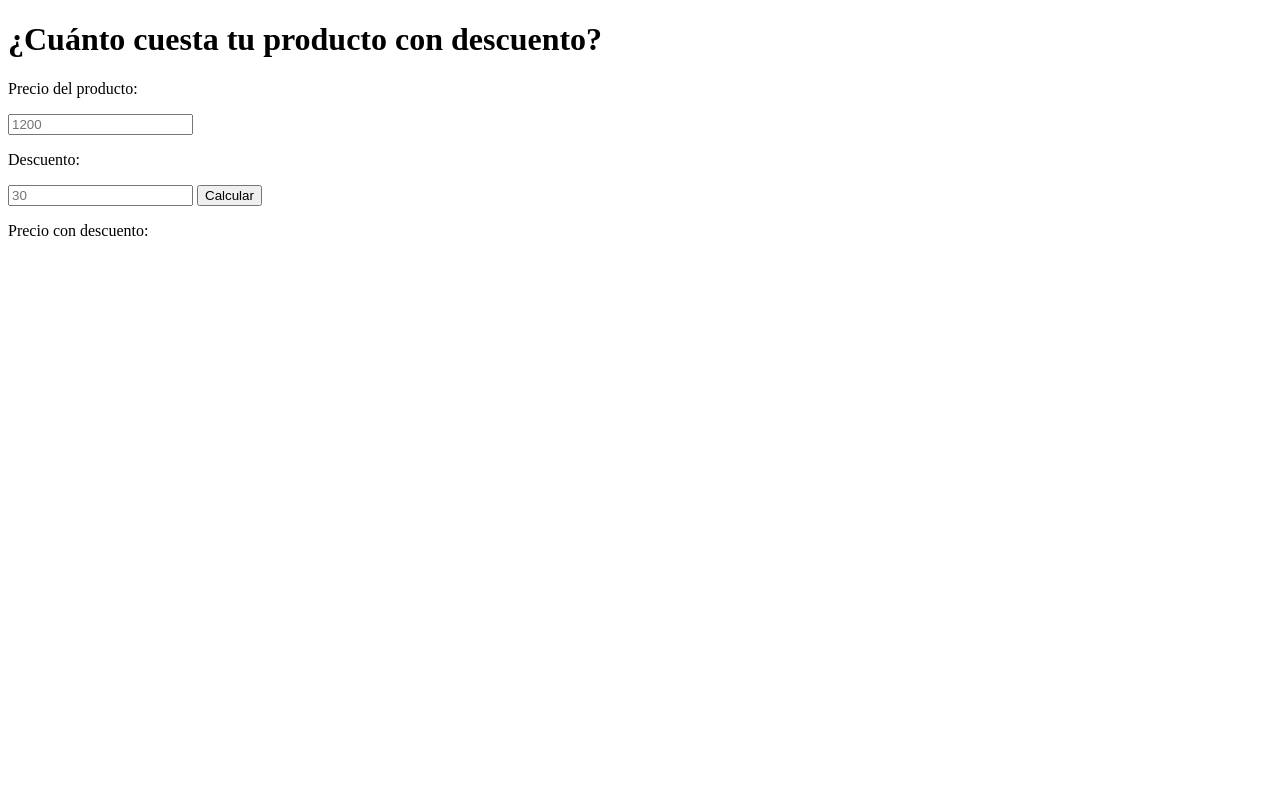
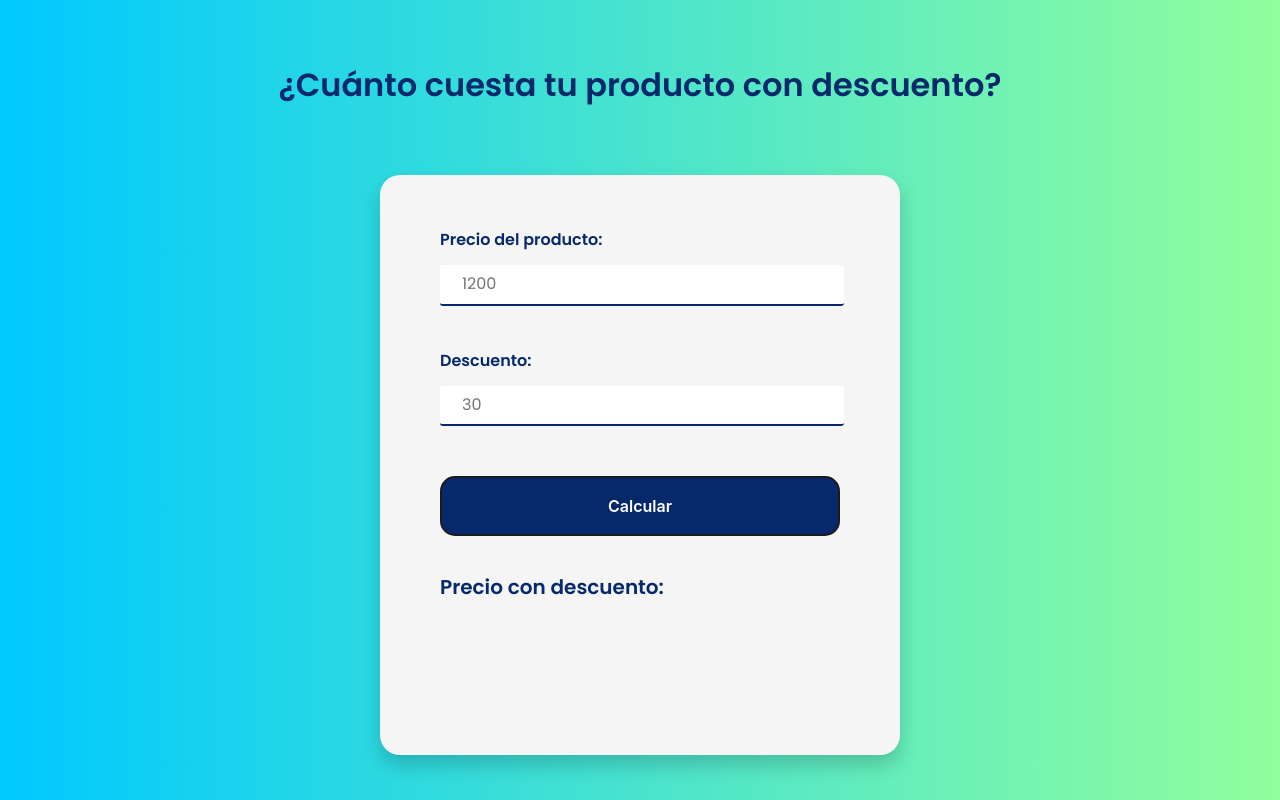
Before and after one commit to GustavoMunizBarrios/percentage-calculator, a plain HTML site: page index.html in a window 1280 px wide. Drawn offline with Linux system fonts and the light colour scheme.

Commit message:
I modified the _grid.scss file, the html file and created a styles.css

```diff
--- a/index.html
+++ b/index.html
@@ -4,7 +4,7 @@
     <meta charset="UTF-8">
     <meta http-equiv="X-UA-Compatible" content="IE=edge">
     <meta name="viewport" content="width=device-width, initial-scale=1.0">
-    <link rel="stylesheet" href="">
+    <link rel="stylesheet" href="./sass/styles.css">
 
     <link rel="preconnect" href="https://fonts.googleapis.com">
     <link rel="preconnect" href="https://fonts.gstatic.com" crossorigin>
--- a/sass/layout/_grid.scss
+++ b/sass/layout/_grid.scss
@@ -0,0 +1,113 @@
+* {
+    font-family: 'Poppins', sans-serif;
+}
+
+html {
+    background: linear-gradient(90deg, #00C9FF 0%, #92FE9D 100%);
+    width: 100vw;
+    height: 100vh;
+}
+
+body {
+    margin: 0;
+    width: 100vw;
+    height: 100vh;
+    display: flex;
+    flex-direction: column;
+    align-items: center;
+    justify-content: center;
+    & header {
+        padding-bottom: 50px;
+        & h1 {
+            color: #06296c;
+        }
+    }
+    & .card {
+        /* border: 1px solid black; */
+        display: flex;
+        flex-direction: column;
+        padding: 40px 60px;
+        width: 400px;
+        height: 500px;
+        background-color: whitesmoke;
+        border-radius: 20px;
+        box-shadow: 0 10px 20px rgba(0,0,0,0.19);
+        & p {
+            color: #06296c;
+            font-weight: 700;
+        }
+        & input {
+        font-size: 16px;
+        color: #333;
+        padding: 10px 22px;
+        border-radius: 0.2rem;
+        background-color: rgb(255, 255, 255);
+        border: none;
+        width: 90%;
+        display: block;
+        border-bottom: 2px solid #06296c;
+        transition: all 0.3s;
+        }
+        & .button {
+            /* <button class="button-27" role="button">Button 27</button> */
+            appearance: none;
+            background-color:  #06296c;
+            border: 2px solid #1A1A1A;
+            border-radius: 15px;
+            box-sizing: border-box;
+            color: #FFFFFF;
+            cursor: pointer;
+            display: inline-block;
+            font-family: Roobert,-apple-system,BlinkMacSystemFont,"Segoe UI",Helvetica,Arial,sans-serif,"Apple Color Emoji","Segoe UI Emoji","Segoe UI Symbol";
+            font-size: 16px;
+            font-weight: 600;
+            line-height: normal;
+            margin: 0;
+            min-height: 60px;
+            min-width: 0;
+            outline: none;
+            padding: 16px 24px;
+            text-align: center;
+            text-decoration: none;
+            transition: all 300ms cubic-bezier(.23, 1, 0.32, 1);
+            user-select: none;
+            -webkit-user-select: none;
+            touch-action: manipulation;
+            width: 100%;
+            will-change: transform;
+            &:disabled {
+                pointer-events: none;
+            }
+            &:hover {
+                box-shadow: rgba(0, 0, 0, 0.25) 0 8px 15px;
+                transform: translateY(-1px);
+            }
+            &:active {
+                box-shadow: none;
+                transform: translateY(2px);
+            }
+        }
+        & .input-producto {
+        margin-bottom: 30px;
+        }
+        & .input-descuento {
+            margin-bottom: 50px;
+        }
+        & .textPrice {
+            font-size: 20px;
+            padding-top: 20px;
+        }
+        & .result {
+            color: #06296c;
+            font-size: 30px;
+            margin: 0;
+            padding: 0 0 0px 33%;
+        }
+        & .error {
+            font-size: 15px;
+            color: red;
+        }
+
+    }
+
+}
--- a/sass/styles.scss
+++ b/sass/styles.scss
@@ -0,0 +1,4 @@
+@import "utils/mixins";
+@import "utils/variables";
+@import "base/reset";
+@import "layout/grid";
```
Also changed, not shown: sass/styles.css (added), 1 other file.
